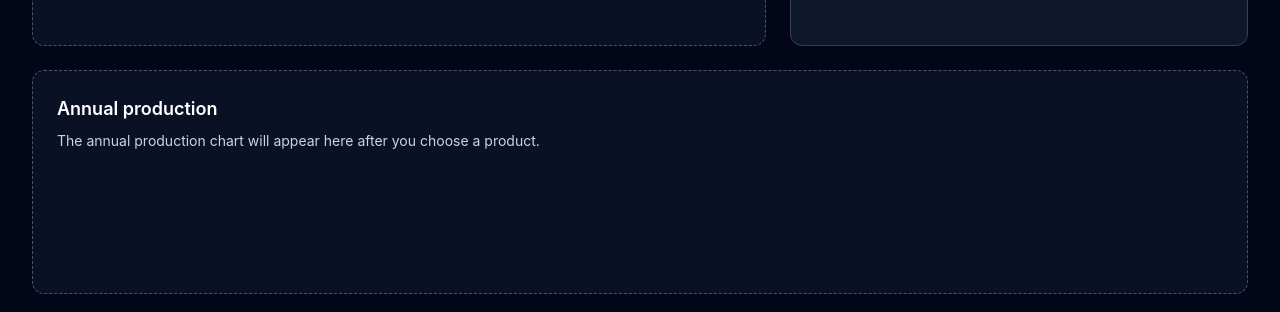
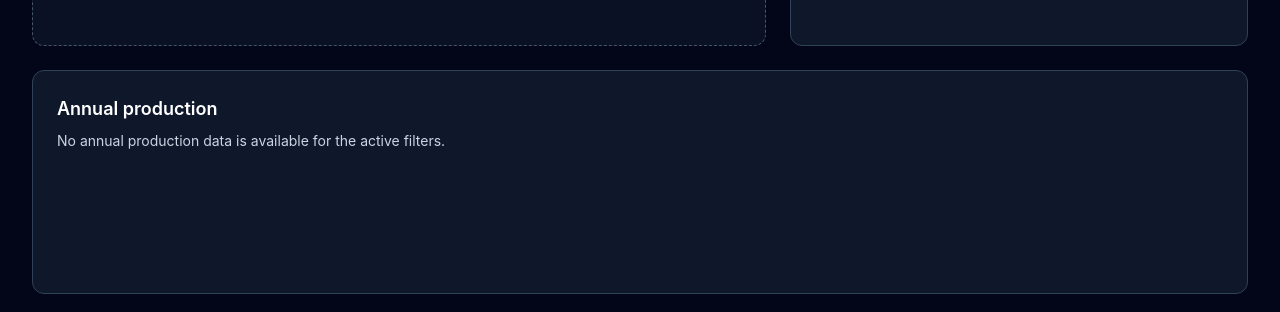
Before and after one commit to tomekxoxo/supply-chain-visualization, a React (Vite) app: page / in a window 1280 px wide. Shown: the part 640-952 px from the top of the page. Built offline with nearby package versions, Linux system fonts and the light colour scheme.

Commit message:
feat(production-explorer): add lazy-loaded annual chart

```diff
--- a/package.json
+++ b/package.json
@@ -48,7 +48,9 @@
   },
   "dependencies": {
     "react": "^19.3.0",
-    "react-dom": "^19.3.0"
+    "react-dom": "^19.3.0",
+    "react-is": "19.3.0",
+    "recharts": "^3.10.1"
   },
   "devDependencies": {
     "@commitlint/cli": "^21.2.3",
--- /dev/null
+++ b/src/features/production-explorer/components/production-annual-chart/index.ts
@@ -0,0 +1 @@
+export { default } from "./production-annual-chart";
--- /dev/null
+++ b/src/features/production-explorer/components/production-annual-chart/production-annual-chart.tsx
@@ -0,0 +1,109 @@
+import { forwardRef } from "react";
+import {
+  CartesianGrid,
+  Line,
+  LineChart,
+  ResponsiveContainer,
+  Tooltip,
+  XAxis,
+  YAxis,
+} from "recharts";
+import type { YearlyProduction } from "features/production-explorer/model";
+
+interface ProductionAnnualChartProps {
+  data: readonly YearlyProduction[];
+}
+
+const numberFormatter = new Intl.NumberFormat("en-US", {
+  maximumFractionDigits: 0,
+});
+
+const ProductionAnnualChart = forwardRef<
+  HTMLElement,
+  ProductionAnnualChartProps
+>(({ data }, ref) => {
+  if (data.length === 0) {
+    return (
+      <section
+        ref={ref}
+        aria-labelledby="chart-heading"
+        className="min-h-56 rounded-xl border border-slate-700 bg-slate-900 p-6"
+      >
+        <h2 id="chart-heading" className="text-lg font-semibold text-white">
+          Annual production
+        </h2>
+        <p className="mt-2 text-sm text-slate-300" role="status">
+          No annual production data is available for the active filters.
+        </p>
+      </section>
+    );
+  }
+
+  const unit = data[0].unit;
+
+  return (
+    <section
+      ref={ref}
+      aria-labelledby="chart-heading"
+      className="min-h-80 rounded-xl border border-slate-700 bg-slate-900 p-6"
+    >
+      <h2 id="chart-heading" className="text-lg font-semibold text-white">
+        Annual production
+      </h2>
+      <p className="mt-1 text-sm text-slate-300">
+        Production volume in {unit} for the active filters.
+      </p>
+      <div className="mt-4 h-64" data-testid="annual-production-chart">
+        <ResponsiveContainer height="100%" width="100%">
+          <LineChart
+            data={data}
+            margin={{ bottom: 8, left: 12, right: 12, top: 12 }}
+          >
+            <CartesianGrid stroke="#475569" strokeDasharray="3 3" />
+            <XAxis dataKey="year" stroke="#cbd5e1" />
+            <YAxis
+              stroke="#cbd5e1"
+              tickFormatter={(value) => numberFormatter.format(Number(value))}
+            />
+            <Tooltip
+              formatter={(value) =>
+                `${numberFormatter.format(Number(value))} ${unit}`
+              }
+              labelFormatter={(label) => `Year ${label}`}
+            />
+            <Line
+              dataKey="value"
+              dot={false}
+              name="Production"
+              stroke="#60a5fa"
+              strokeWidth={2}
+              type="monotone"
+            />
+          </LineChart>
+        </ResponsiveContainer>
+      </div>
+      <table className="sr-only" aria-label="Annual production data">
+        <thead>
+          <tr>
+            <th scope="col">Year</th>
+            <th scope="col">Production</th>
+          </tr>
+        </thead>
+        <tbody>
+          {data.map(({ value, year }) => (
+            <tr key={year}>
+              <td>{year}</td>
+              <td>
+                {numberFormatter.format(value)} {unit}
+              </td>
+            </tr>
+          ))}
+        </tbody>
+      </table>
+    </section>
+  );
+});
+
+ProductionAnnualChart.displayName = "ProductionAnnualChart";
+
+export default ProductionAnnualChart;
--- a/src/features/production-explorer/components/production-explorer-dashboard/production-explorer-dashboard.tsx
+++ b/src/features/production-explorer/components/production-explorer-dashboard/production-explorer-dashboard.tsx
@@ -1,7 +1,9 @@
-import { forwardRef } from "react";
+import { forwardRef, lazy, Suspense } from "react";
 import { useProductionExplorer } from "features/production-explorer/hooks";
 import ProductionFilters from "../production-filters";
 import ProductionSummary from "../production-summary";
+
+const ProductionAnnualChart = lazy(() => import("../production-annual-chart"));
 
 const ProductionExplorerDashboard = forwardRef<HTMLDivElement>((_, ref) => {
   const explorer = useProductionExplorer();
@@ -46,18 +48,22 @@ const ProductionExplorerDashboard = forwardRef<HTMLDivElement>((_, ref) => {
         <ProductionSummary summary={explorer.summary} />
       </div>
 
+      <Suspense
+        fallback={
           <section
+            aria-busy="true"
             aria-labelledby="chart-heading"
-        className="min-h-56 rounded-xl border border-dashed border-slate-600 bg-slate-900/70 p-6"
+            className="min-h-56 rounded-xl border border-slate-700 bg-slate-900 p-6"
           >
             <h2 id="chart-heading" className="text-lg font-semibold text-white">
               Annual production
             </h2>
-        <p className="mt-2 text-sm text-slate-300">
-          The annual production chart will appear here after you choose a
-          product.
-        </p>
+            <p className="mt-2 text-sm text-slate-300">Loading chart data…</p>
           </section>
+        }
+      >
+        <ProductionAnnualChart data={explorer.yearlyProduction} />
+      </Suspense>
     </div>
   );
 });
```
Also changed, not shown: 2 other files (tests, documents, lock files or other folders). Lines whose indentation alone changed are shown as unchanged.
